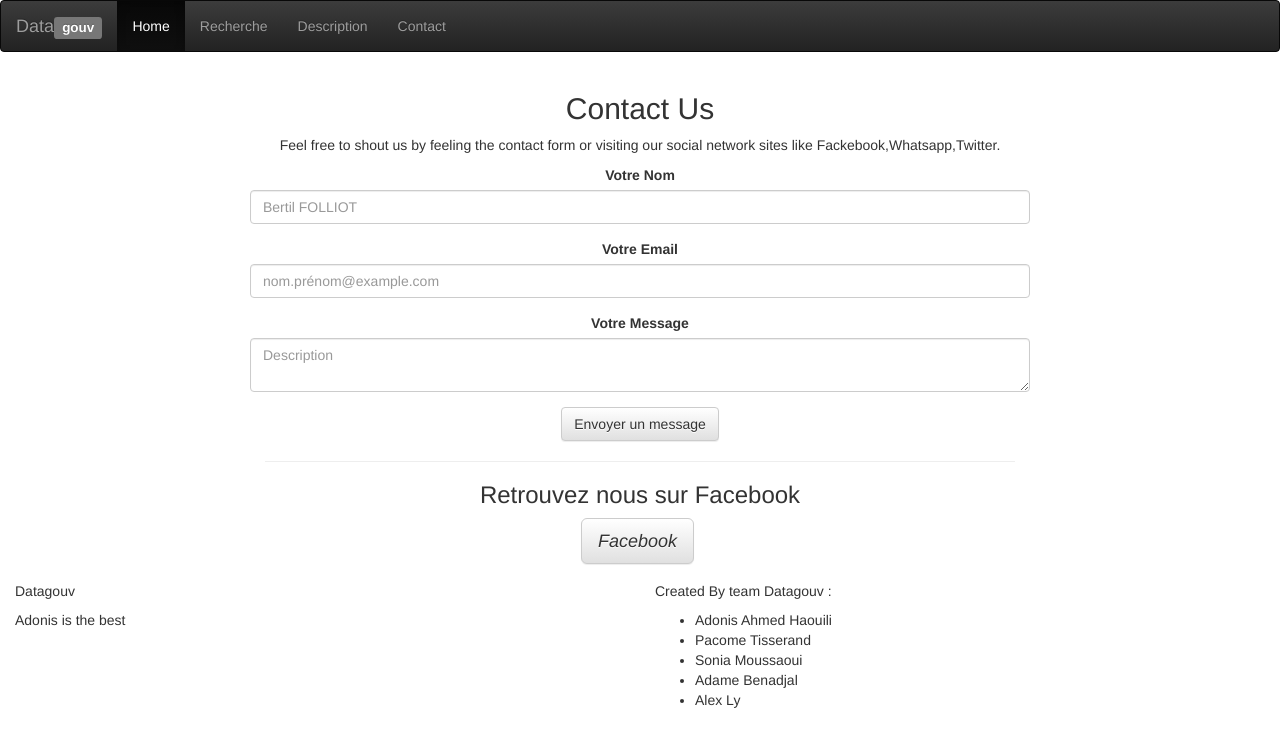
After one commit to darcosion/datagouv, a Django app: template datagouv/template/contact.html in a window 1280 px wide. The commit adds this page. Shown: the top 747 px of the page. Run offline with Django 3.2, Linux system fonts and the light colour scheme; the template is opened without the code that fills it, so the values that code supplies are empty; some libraries are stand-ins or nearby versions.

Commit message:
Derinère modification de la séance

```diff
--- /dev/null
+++ b/datagouv/template/contact.html
@@ -0,0 +1,37 @@
+{% extends "base.html" %}
+
+{% block content %}
+<section id="contact" class="content-section text-center">
+        <div class="contact-section">
+            <div class="container">
+              <h2>Contact Us</h2>
+              <p>Feel free to shout us by feeling the contact form or visiting our social network sites like Fackebook,Whatsapp,Twitter.</p>
+              <div class="row">
+                <div class="col-md-8 col-md-offset-2">
+                  <form class="form-horizontal">
+                    <div class="form-group">
+                      <label for="exampleInputName2">Votre Nom</label>
+                      <input type="text" class="form-control" id="exampleInputName2" placeholder="Bertil FOLLIOT">
+                    </div>
+                    <div class="form-group">
+                      <label for="exampleInputEmail2"> Votre Email</label>
+                      <input type="email" class="form-control" id="exampleInputEmail2" placeholder="nom.prénom@example.com">
+                    </div>
+                    <div class="form-group ">
+                      <label for="exampleInputText">Votre Message</label>
+                     <textarea  class="form-control" placeholder="Description"></textarea>
+                    </div>
+                    <button type="submit" class="btn btn-default">Envoyer un message</button>
+                  </form>
+
+                  <hr>
+                    <h3>Retrouvez nous sur Facebook</h3>
+                  <ul class="list-inline banner-social-buttons">
+                    <li><a href="#" class="btn btn-default btn-lg"><i class="fa fa-facebook"> <span class="network-name">Facebook</span></i></a></li>
+                  </ul>
+                </div>
+              </div>
+            </div>
+        </div>
+      </section>
+{% endblock content %}
--- a/datagouv/template/description.html
+++ b/datagouv/template/description.html
@@ -10,7 +10,7 @@
           <br>  Ce projet s’articule autour de l’idée d’employer les données fournies au grand publique du site data.gouv.fr, et plus spécifiquement actuellement, les données lié à l’enseignement.
           <br>  L’idée est d’employer le framework Django pour proposer aux gens des affichages graphiques intéressants et des fonctionnalités complètes d’un ensemble de donnée publique de l’enseignement.
           <br>  Depuis 2014, le moteur du site data.gouv.fr s'appuie sur le développement spécifique d'un logiciel dénommé udata5.</p>
-          <p><a class="btn btn-primary btn-lg" href="{% url 'home:recherche' %} " role="button">Rechercher »</a></p>
+          <br><a class="btn btn-primary btn-lg" href="{% url 'home:recherche' %} " role="button">Rechercher »</a>
         </div>
       </div>
  {% endblock content %}
--- a/datagouv/template/header.html
+++ b/datagouv/template/header.html
@@ -5,10 +5,10 @@
         <a class="navbar-brand" href="{% url 'home:description' %}">Data<span class="label label-default">gouv</span></a>
       </div>
       <ul class="nav navbar-nav">
-        <li class="active"><a href="#">Home</a></li>
+        <li class="active"><a href="{% url 'home:description' %}">Home</a></li>
         <li><a href="{% url 'home:recherche' %}">Recherche</a></li>
         <li><a href="{% url 'home:description' %}">Description</a></li>
-        <li><a href="#">Page 3</a></li>
+        <li><a href="{% url 'home:contact' %}">Contact</a></li>
       </ul>
     </div>
   </nav>
```
